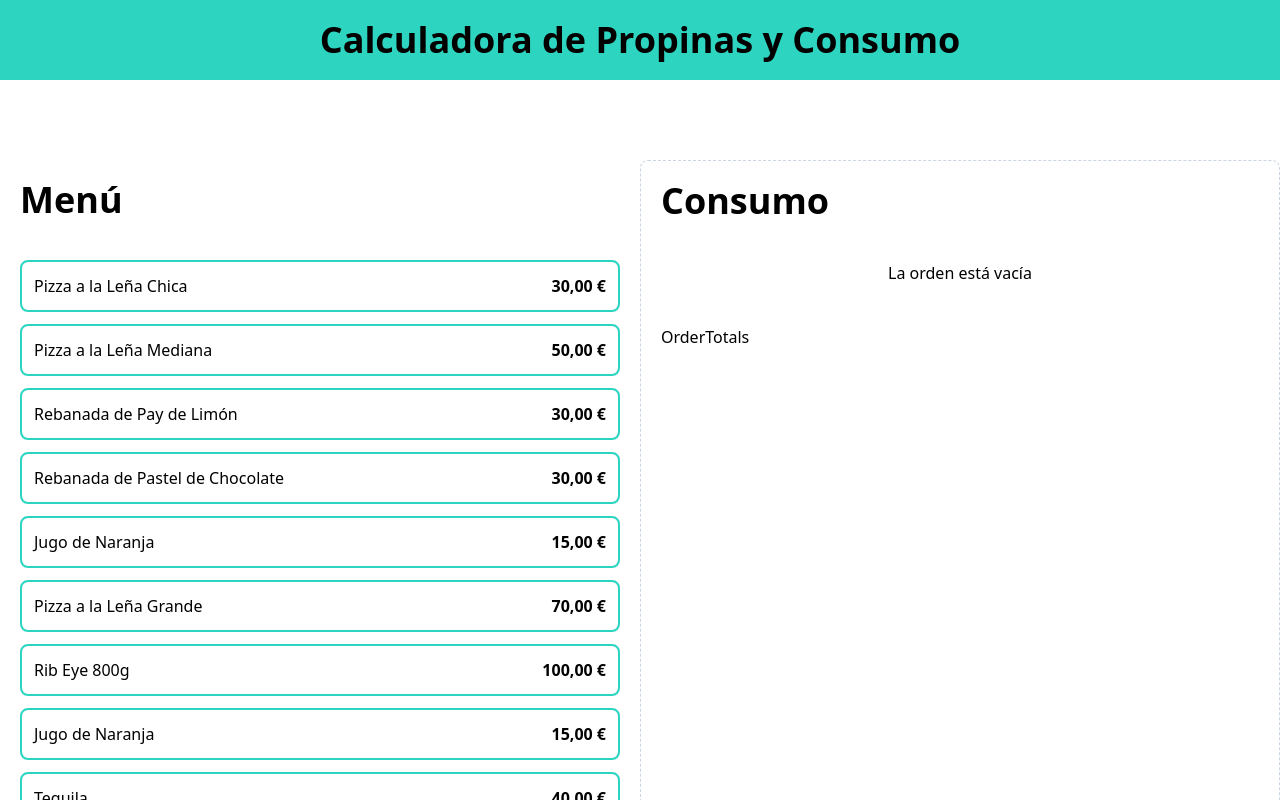
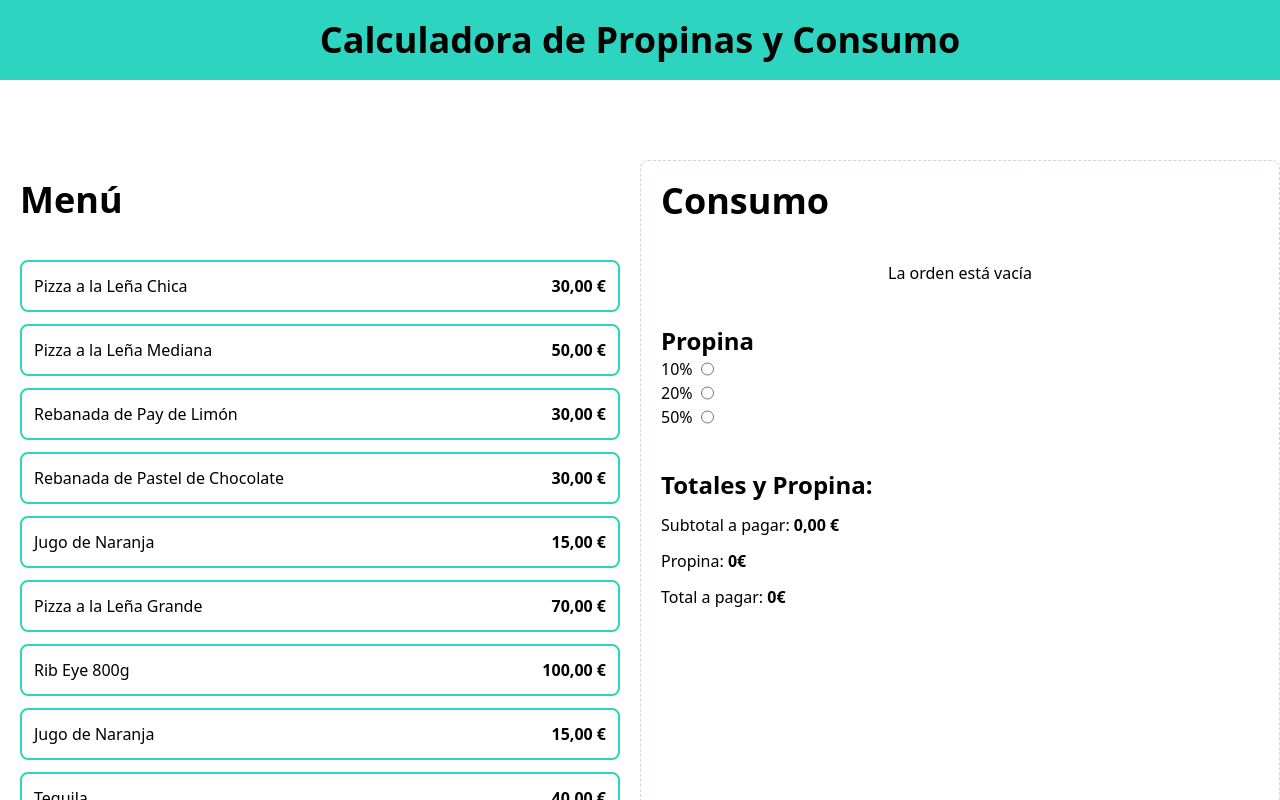
Before and after one commit to SamuelRguezSiverio/REACT-TYPESCRIPT-10-PROJECTS, a React (Vite) app in the folder 02_tipsCalculator/: page / in a window 1280 px wide. Shown: the top 800 px of the page. Built offline with nearby package versions, Linux system fonts and the light colour scheme.

Commit message:
Working on Tips Form Component Funcionality

```diff
--- a/02_tipsCalculator/src/App.tsx
+++ b/02_tipsCalculator/src/App.tsx
@@ -1,6 +1,7 @@
 import MenuItem from './components/MenuItem'
 import OrderContents from './components/OrderContents'
 import OrderTotals from './components/OrderTotals'
+import TipPercentageForm from './components/TipPercentageForm'
 import { menuItems } from './data/db'
 import useOrder from './hooks/useOrder'
 
@@ -28,7 +29,9 @@ function App() {
         <div className="p-5 space-y-10 border border-dashed rounded-lg border-slate-300">
           <OrderContents order={order} deleteItem={deleteItem} />
 
-          <OrderTotals />
+          <TipPercentageForm />
+
+          <OrderTotals order={order} />
         </div>
       </main>
     </>
--- a/02_tipsCalculator/src/components/OrderTotals.tsx
+++ b/02_tipsCalculator/src/components/OrderTotals.tsx
@@ -1,3 +1,38 @@
-export default function OrderTotals() {
-  return <div>OrderTotals</div>
+import { useMemo } from 'react'
+import { OrderItem } from '../types'
+import { formatCurrency } from '../helpers'
+
+type OrderTotalsProps = {
+  order: OrderItem[]
 }
+
+export default function OrderTotals({ order }: OrderTotalsProps) {
+  const subTotalAmmount = useMemo(
+    () => order.reduce((total, item) => total + item.quantity * item.price, 0),
+    [order]
+  )
+
+  return (
+    <>
+      <div className="space-y-3">
+        <h2 className="text-2xl font-black">Totales y Propina:</h2>
+        <p>
+          Subtotal a pagar: {''}
+          <span className="font-bold">{formatCurrency(subTotalAmmount)}</span>
+        </p>
+
+        <p>
+          Propina: {''}
+          <span className="font-bold">0€</span>
+        </p>
+
+        <p>
+          Total a pagar: {''}
+          <span className="font-bold">0€</span>
+        </p>
+      </div>
+
+      <button></button>
+    </>
+  )
+}
--- /dev/null
+++ b/02_tipsCalculator/src/components/TipPercentageForm.tsx
@@ -0,0 +1,34 @@
+export default function TipPercentageForm() {
+  const tipOptions = [
+    {
+      id: 'tip-10',
+      value: 0.1,
+      label: '10%',
+    },
+    {
+      id: 'tip-20',
+      value: 0.2,
+      label: '20%',
+    },
+    {
+      id: 'tip-50',
+      value: 0.5,
+      label: '50%',
+    },
+  ]
+
+  return (
+    <div>
+      <h3 className="text-2xl font-black">Propina</h3>
+
+      <form>
+        {tipOptions.map((tip) => (
+          <div key={tip.id} className="flex gap-2">
+            <label htmlFor={tip.id}>{tip.label}</label>
+            <input id={tip.id} type="radio" name="tip" value={tip.value} />
+          </div>
+        ))}
+      </form>
+    </div>
+  )
+}
```
Also changed, not shown: 02_tipsCalculator/src/data/db.ts (line endings or trailing spaces).
